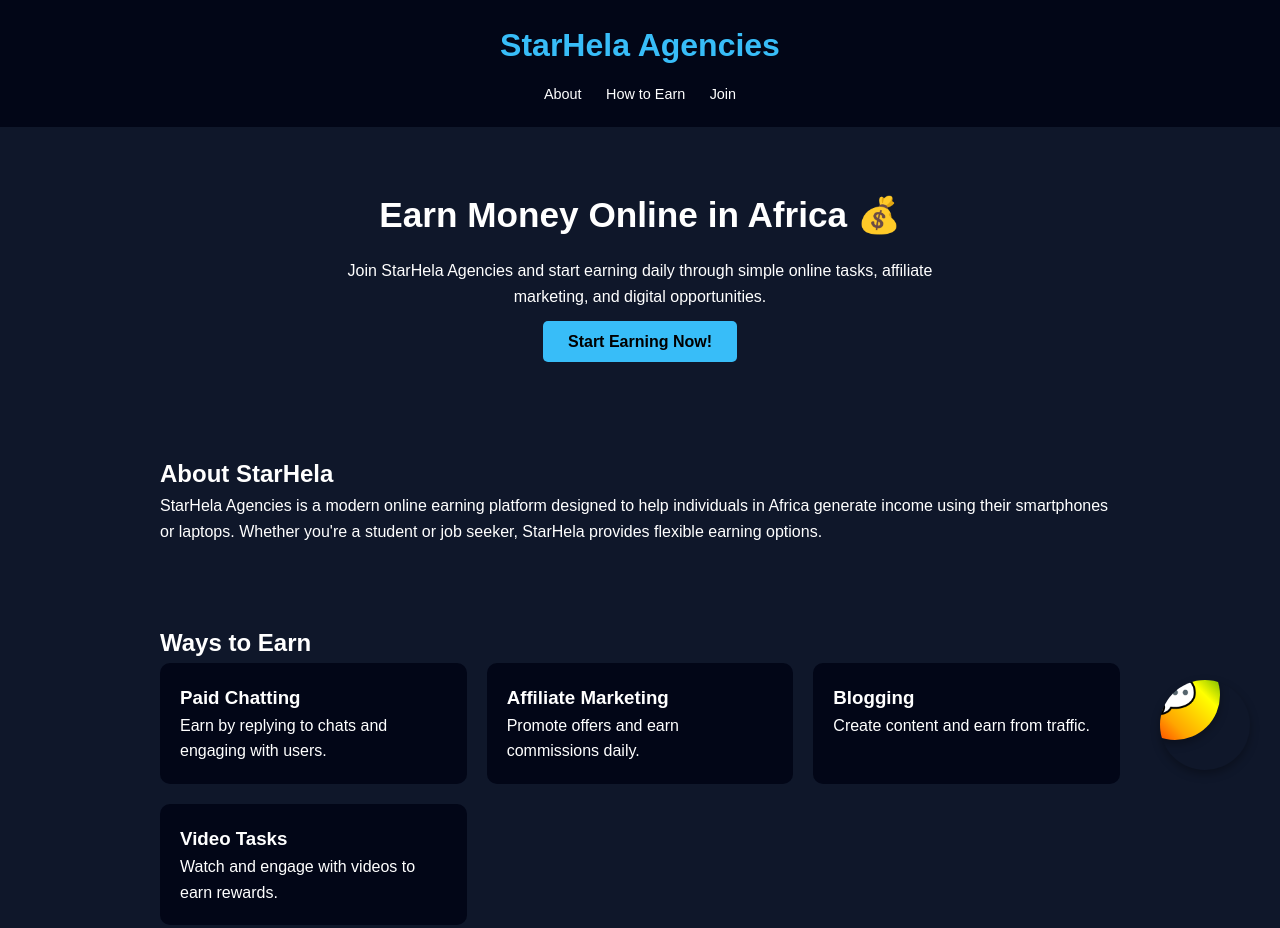
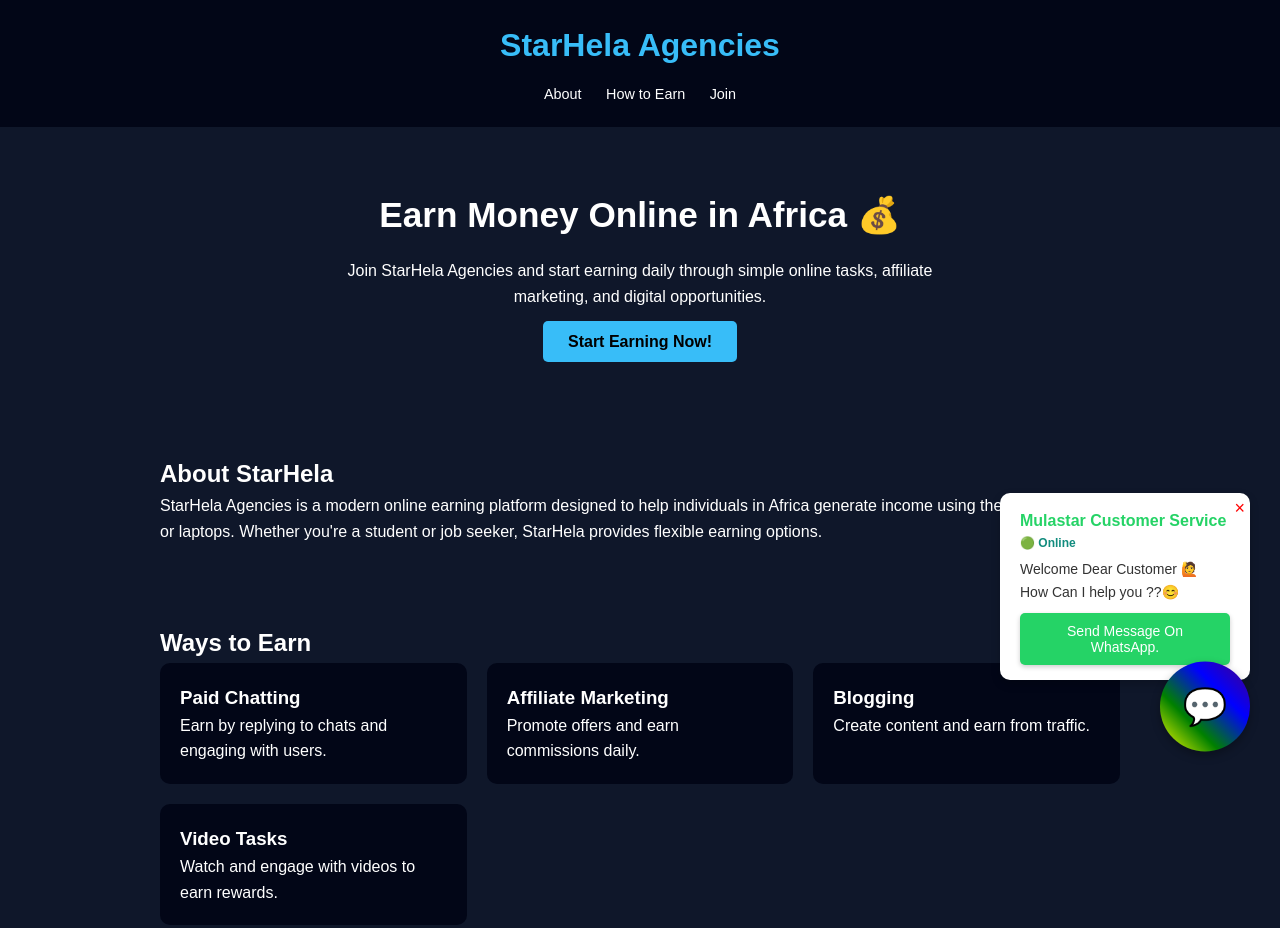
Before and after one commit to StarHela/StarHela, a plain HTML site: page index.html in a window 1280 px wide. Shown: the top 928 px of the page. Drawn offline with Linux system fonts and the light colour scheme.

Commit message:
Update index.html

```diff
--- a/index.html
+++ b/index.html
@@ -201,21 +201,7 @@
 }
 </script>
 </head>
-    <!-- Floating WhatsApp Widget -->
-<iframe src="whatsapp-widget.html"
-    style="
-        position: fixed;
-        bottom: 30px;
-        right: 30px;
-        width: 90px;
-        height: 90px;
-        border: none;
-        border-radius: 50%;
-        box-shadow: 0 4px 10px rgba(0,0,0,0.3);
-        z-index: 9999;
-        overflow: hidden;
-    ">
-</iframe>
+
 <body><header>
     <h1>StarHela Agencies</h1>
     <nav>
@@ -469,7 +455,183 @@
         <p>"StarHela made online earning simple and fun. I started with small tasks and now earn consistently every week. Totally satisfied!"</p>
     </div>
 </div>
-</section> <footer>
+</section><style>
+        /* Styles for the floating card */
+        #whatsapp-card {
+            position: fixed;
+            bottom: 120px;
+            right: 30px;
+            background: white;
+            padding: 15px 20px;
+            border-radius: 10px;
+            box-shadow: 0 4px 10px rgba(0, 0, 0, 0.2);
+            font-family: Arial, sans-serif;
+            width: 250px;
+            display: none;
+            flex-direction: column;
+            align-items: flex-start;
+            transition: opacity 1s ease-in-out;
+            opacity: 0;
+            z-index: 9999;
+        }
+
+        #whatsapp-card h4 {
+            font-size: 16px;
+            color: #25d366;
+            margin: 0;
+        }
+
+        #whatsapp-card p {
+            margin: 5px 0 10px;
+            font-size: 14px;
+            color: #333;
+        }
+
+        #whatsapp-card span {
+            font-size: 12px;
+            color: #128c7e;
+            font-weight: bold;
+        }
+
+        /* Close button style */
+        #close-button {
+            background: none;
+            border: none;
+            color: #ff0000;
+            font-size: 18px;
+            cursor: pointer;
+            position: absolute;
+            top: 5px;
+            right: 5px;
+        }
+
+        /* WhatsApp Button Styles */
+        #whatsapp-widget {
+            position: fixed;
+            bottom: 30px;
+            right: 30px;
+            background: linear-gradient(45deg, red, orange, yellow, green, blue, indigo, violet);
+            background-size: 300%;
+            color: white;
+            width: 90px;
+            height: 90px;
+            border-radius: 50%;
+            display: flex;
+            justify-content: center;
+            align-items: center;
+            font-size: 36px;
+            box-shadow: 0 4px 10px rgba(0, 0, 0, 0.3);
+            cursor: pointer;
+            animation: rainbow 3s infinite linear, bounce-high 1.5s infinite;
+            z-index: 9999;
+        }
+
+        #whatsapp-widget:hover {
+            transform: scale(1.2);
+        }
+
+        /* Keyframes for Rainbow Animation */
+        @keyframes rainbow {
+            0% { background-position: 0% 50%; }
+            50% { background-position: 100% 50%; }
+            100% { background-position: 0% 50%; }
+        }
+
+        /* Bounce Animation */
+        @keyframes bounce-high {
+            0%, 100% { transform: translateY(0); }
+            50% { transform: translateY(-20px); }
+        }
+    </style>
+
+
+
+    <!-- Floating Card -->
+    <div id="whatsapp-card">
+        <button id="close-button">&#215;</button>
+        <h4>Mulastar Customer Service</h4>
+        <span>🟢 Online</span>
+        <p id="message">How can I help you, dear customer?</p>
+        <button onclick="openWhatsApp()" style="
+            background: #25d366;
+            color: white;
+            padding: 10px 15px;
+            font-size: 14px;
+            border: none;
+            border-radius: 5px;
+            cursor: pointer;
+            box-shadow: 0 2px 5px rgba(0, 0, 0, 0.2);
+        ">Send Message On WhatsApp.</button>
+    </div>
+
+    <!-- WhatsApp Button -->
+    <div id="whatsapp-widget" onclick="openWhatsApp()">
+        💬
+    </div>
+
+    <!-- Custom Sound -->
+    <audio id="popup-sound">
+        <source src="https://kwetucloud.com/uploads/pop-up-bubble-gfx-sounds-1-00-00_1738374360.mp3" type="audio/wav">
+    </source></audio>
+
+    <script>
+        document.addEventListener("DOMContentLoaded", function () {
+            let card = document.getElementById("whatsapp-card");
+            let sound = document.getElementById("popup-sound");
+            let closeButton = document.getElementById("close-button");
+            let messageElement = document.getElementById("message");
+
+            let messages = [
+"Welcome Dear Customer 🙋 How Can I help you ??😊",
+                "Hello! Join now Mulastar to receive your welcome bonus 🎉",
+                "Let today be the day 😊 Activate your account and start earning!",
+                "Daily Offer! Join and Get Cashback (94% of Joining fee) 🔥",
+                "Sign up today & Earn at least 2k per day! Tap Register MulaStar at the top!"
+            ];
+
+            let index = 0;
+
+            function showCardWithSound() {
+                card.style.display = "flex";
+                card.style.opacity = 1;
+                messageElement.innerText = messages[index];
+
+                sound.play().catch(error => console.log("Autoplay prevented:", error));
+
+                setTimeout(hideCard, 5000); // Hide after 5 seconds
+            }
+
+            function hideCard() {
+                card.style.opacity = 0;
+                setTimeout(() => {
+                    card.style.display = "none";
+
+                    index = (index + 1) % messages.length;
+                    setTimeout(showCardWithSound, 5000); // Show new message after 5 seconds
+                }, 1000);
+            }
+
+            function closeCard() {
+                sound.play();
+                card.style.opacity = 0;
+                setTimeout(() => {
+                    card.style.display = "none";
+                }, 1000);
+            }
+
+            // Start the cycle after 1 second
+            setTimeout(showCardWithSound, 1000);
+
+            closeButton.addEventListener("click", closeCard);
+        });
+
+        function openWhatsApp() {
+            const phoneNumber = "+254103211520";
+            const message = "Hello Agent JulyusKe Am Interested in MulasStar";
+            const whatsappLink = `https://wa.me/${phoneNumber}?text=${encodeURIComponent(message)}`;
+            window.open(whatsappLink, "_blank");
+        }
+    </script> <footer>
     <p>© 2026 StarHela Agencies | All Rights Reserved</p>
 </footer></body>
 </html>
```
